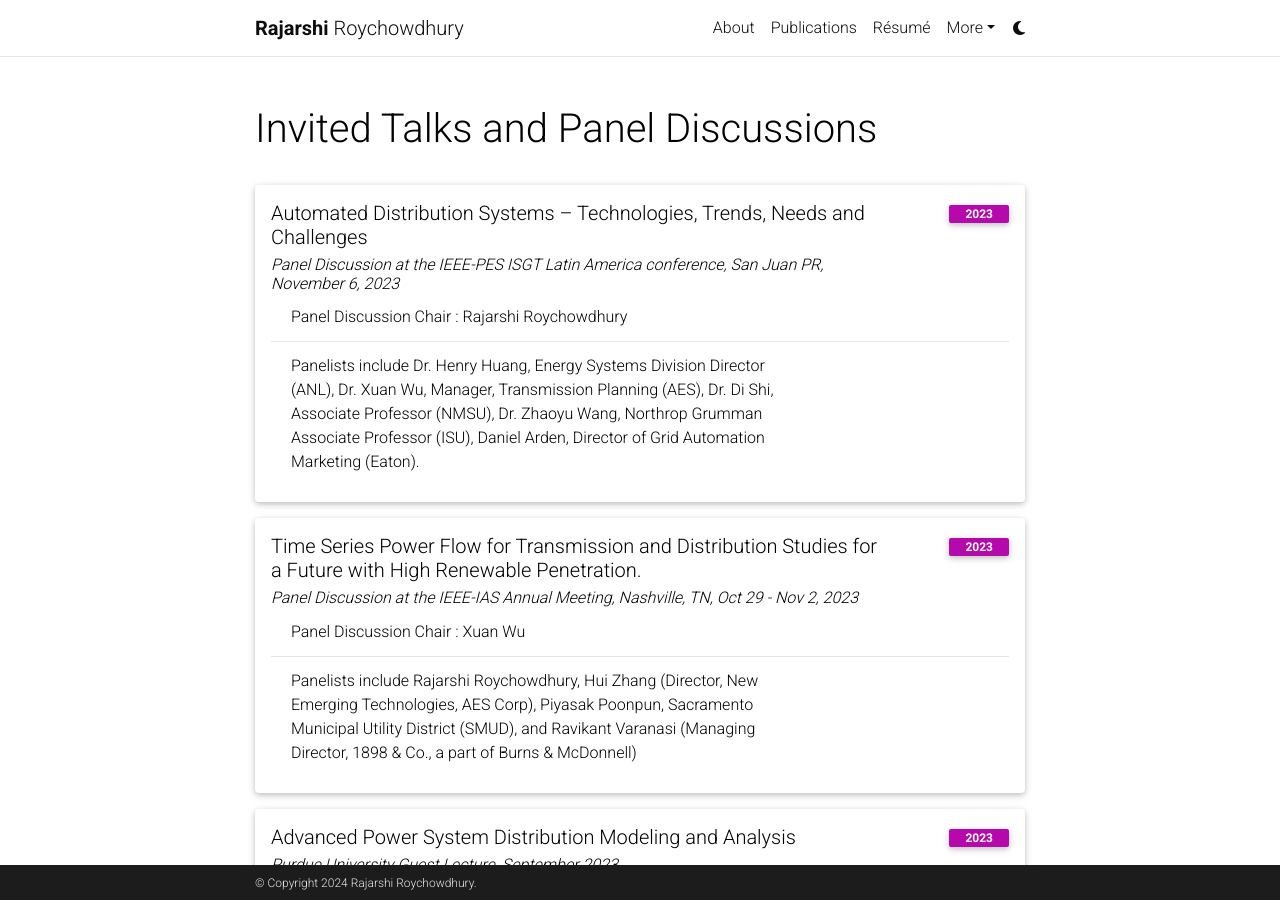
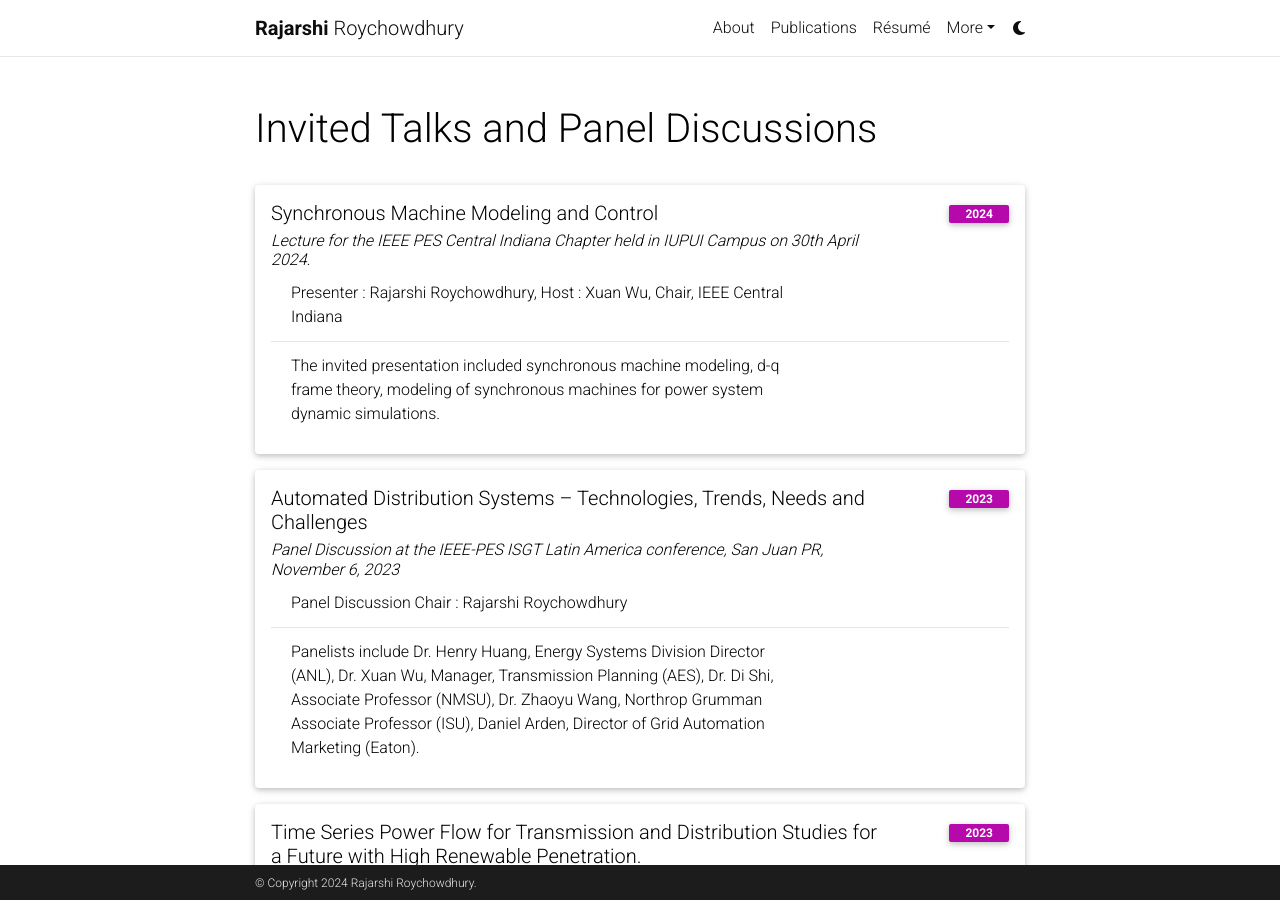
Before and after one commit to rajarshiroychowdhury/rajarshiroychowdhury.github.io, a Jekyll site: the page built from _pages/talks.md, in a window 1280 px wide and 900 px high. Built offline with Jekyll 4.4.1, drawn with Linux system fonts in a browser that asks for light colours; comment, search, counter and statistics services are not loaded; a style sheet for code colours, icons or effects is not loaded.

Commit message:
iupui lecture updated

```diff
--- a/_pages/talks.md
+++ b/_pages/talks.md
@@ -91,6 +91,48 @@ giscus_comments: false
     </ul>
   </div>
 </div> -->
+
+<!-- PES Central Indiana + IUPUI Invited Lecture -->
+<div class="card mt-3">
+  <div class="p-3">
+    <div class="row">
+      <div class="col-sm-10">
+        <h5 id="comp210" class="card-title">Synchronous Machine Modeling and Control</h5>
+        <h6 class="card-subtitle font-italic"> Lecture for the IEEE PES Central Indiana Chapter held in IUPUI Campus on 30th April 2024.</h6>
+      </div>
+      <div class="col-sm-2 text-sm-right">
+        <span class="badge">
+          2024
+        </span>
+      </div>
+    </div>
+    <ul class="card-text font-weight-light list-group list-group-flush">
+      <li class="list-group-item">
+        <div class="row">
+          <div class="col-sm-9">
+            Presenter : Rajarshi Roychowdhury, Host : Xuan Wu, Chair, IEEE Central Indiana
+          </div>
+          <div class="col-sm-3">
+          </div>
+        </div>
+      </li>
+      <li class="list-group-item">
+        <div class="row">
+          <div class="col-sm-9">
+           The invited presentation included synchronous machine modeling, d-q frame theory, modeling of synchronous machines for power system dynamic simulations.
+          </div>
+          <div class="col-sm-3">
+            <!-- <a href="https://docs.google.com/presentation/d/12e1sxpIHf1mICBM6xSjnnCluqbAZQcE1cxS9P-yykdk/edit?usp=sharing" target="_blank" rel="noopener noreferrer">Slides</a>  -->
+          </div>
+        </div>
+      </li>
+    </ul>
+  </div>
+</div>
+
+
+
+
 
 
 <!-- ISGT-LA panel discussion -->
```
